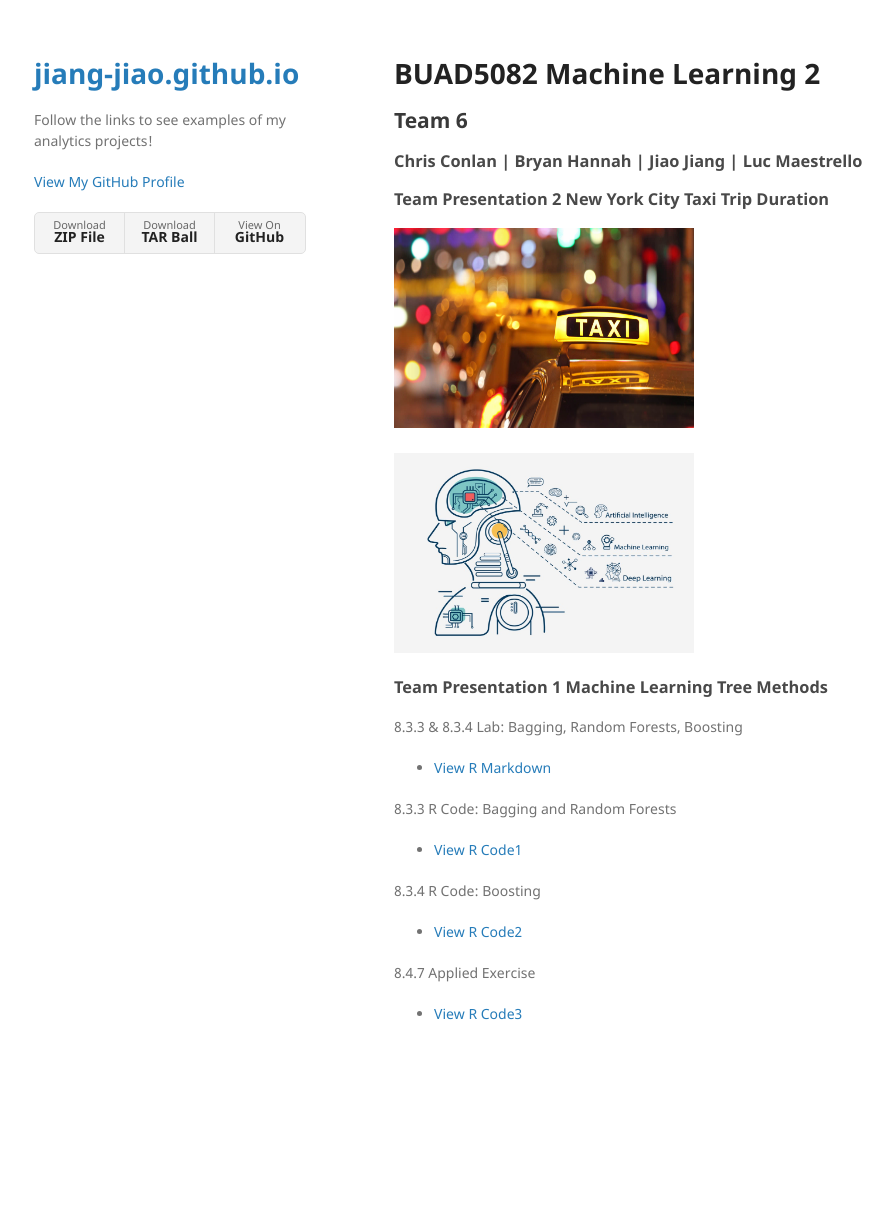
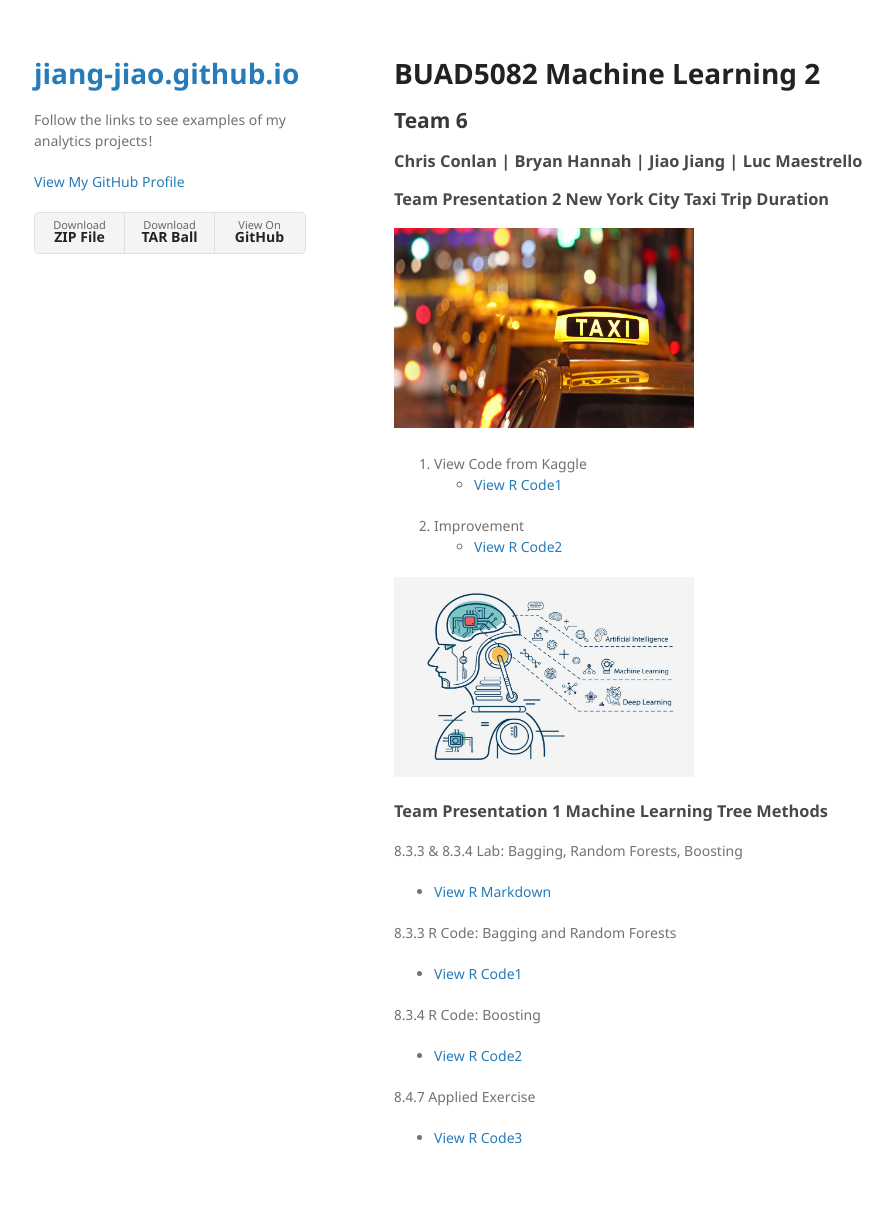
Before and after one commit to jiang-jiao/jiang-jiao.github.io, a Jekyll site: the page built from class_project/index.md, in a window 1280 px wide. Shown: the whole page, without its empty margins (176-1069 px from the left). Built offline with Jekyll 4.4.1, drawn with Linux system fonts in a browser that asks for light colours; our own code applies the rules of GitHub Pages for plain Markdown files; before the commit the page ends 1094 px from its top, so only the background shows below that.

Commit message:
Update index.md

```diff
--- a/class_project/index.md
+++ b/class_project/index.md
@@ -6,12 +6,14 @@
 ### Team Presentation 2 New York City Taxi Trip Duration
 <img src="/class_project/GNbWoOK.jpg" width="300" height="200" class="img-responsive" alt="">
 
+1. View Code from Kaggle
+  - [View R Code1](Code1.R)
 
-
+2. Improvement
+  - [View R Code2](Code2.R)
 
 
 <img src="/class_project/github1.jpg" width="300" height="200" class="img-responsive" alt="">
-
 
 ### Team Presentation 1 Machine Learning Tree Methods
 
```
